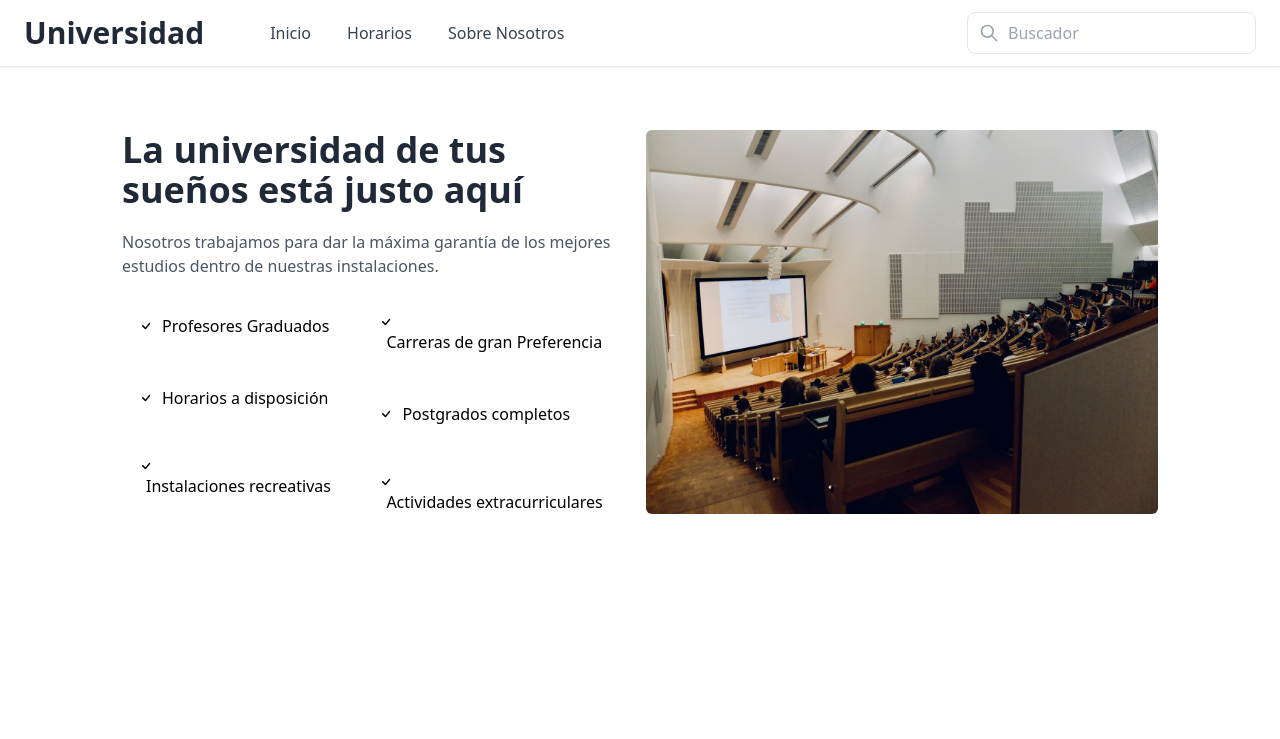
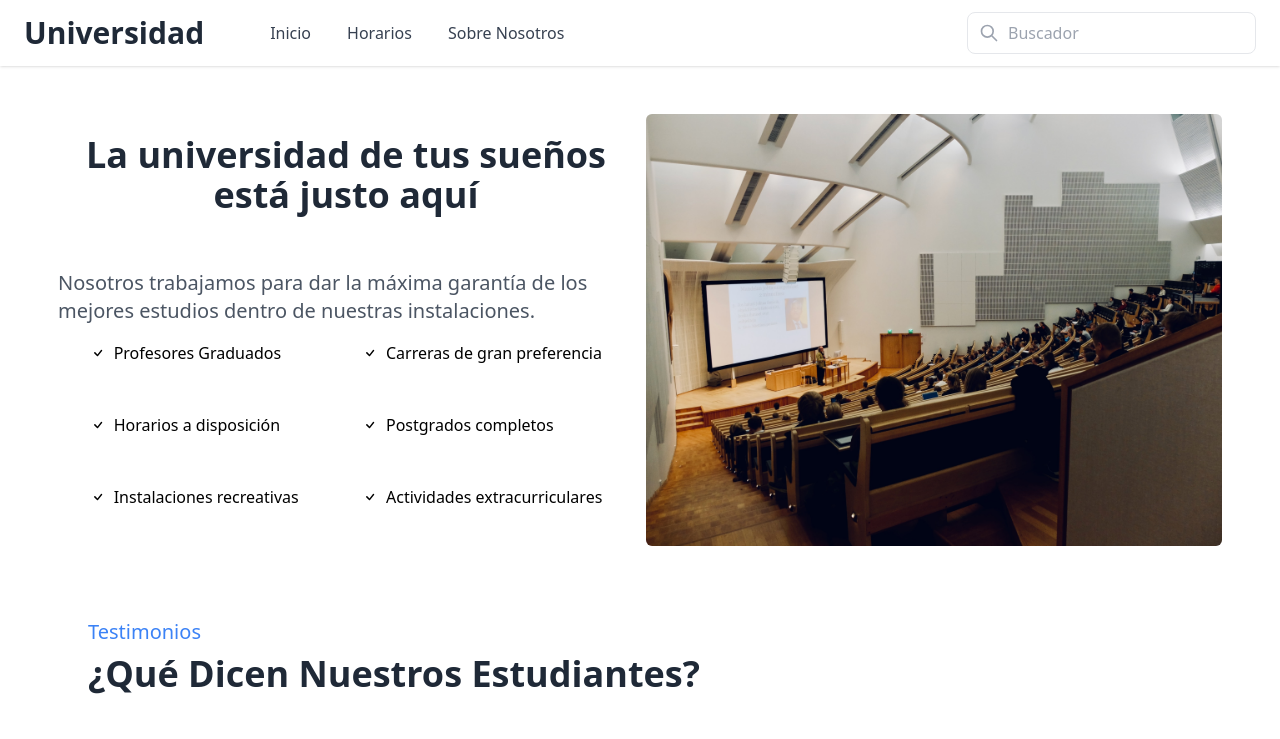
Before and after one commit to danielyepez13/universidad_amada, a PHP site: page / in a window 1280 px wide. Shown: the top 739 px of the page. Before the commit the page ends 514 px from the top, so only its background shows below. Run offline with PHP 8.4, Linux system fonts and the light colour scheme; some libraries are stand-ins or nearby versions.

Commit message:
Testimonio parte 1

```diff
--- a/index.php
+++ b/index.php
@@ -8,6 +8,7 @@
     <title>Inicio</title>
     <script src="https://cdn.tailwindcss.com"></script>
     <script defer src="https://cdn.jsdelivr.net/npm/alpinejs@3.12.1/dist/cdn.min.js"></script>
+    <script src="./js/main.js"></script>
 </head>
 
 <body>
@@ -62,10 +63,11 @@
             </div>
         </div>
     </nav>
-    <div class="mt-16 mx-4 flex flex-wrap flex-col md:flex-row justify-center">
-        <div class="flex flex-col max-w-lg">
-            <h1 class="text-4xl font-bold text-gray-800 mb-5">La universidad de tus sueños está justo aquí</h1>
-            <p class="mb-5 text-gray-600">Nosotros trabajamos para dar la máxima garantía de los mejores estudios dentro de nuestras instalaciones.</p>
+    <div class="md:mt-12 mt-8 mx-4 flex flex-wrap flex-col md:flex-row justify-center">
+        <div class="flex flex-col justify-around max-w-xl">
+            <h1 class="text-4xl font-bold text-gray-800 mb-3 text-center">La universidad de tus sueños está justo aquí</h1>
+            <div class="hidden md:block">
+                <p class="text-gray-600 text-xl">Nosotros trabajamos para dar la máxima garantía de los mejores estudios dentro de nuestras instalaciones.</p>
                 <div class="flex flex-row justify-around">
                     <div class="flex flex-col space-y-4">
                         <div class="p-4 flex flex-wrap items-center">
@@ -92,7 +94,7 @@
                             <svg xmlns="http://www.w3.org/2000/svg" width="16" height="16" fill="currentColor" viewBox="0 0 16 16">
                                 <path d="M10.97 4.97a.75.75 0 0 1 1.07 1.05l-3.99 4.99a.75.75 0 0 1-1.08.02L4.324 8.384a.75.75 0 1 1 1.06-1.06l2.094 2.093 3.473-4.425a.267.267 0 0 1 .02-.022z" />
                             </svg>
-                        <p class="ml-2">Carreras de gran Preferencia</p>
+                            <p class="ml-2">Carreras de gran preferencia</p>
                         </div>
                         <div class="p-4 flex flex-wrap items-center">
                             <svg xmlns="http://www.w3.org/2000/svg" width="16" height="16" fill="currentColor" viewBox="0 0 16 16">
@@ -109,10 +111,59 @@
                     </div>
                 </div>
             </div>
-        <div class="max-w-lg overflow-hidden ml-3">
+        </div>
+        <div class="max-w-xl md:ml-3">
             <img class="w-full object-cover rounded-md" src="img/universidad.jpg" alt="">
         </div>
     </div>
+    <section class="bg-white dark:bg-gray-800 mt-8">
+        <div class="max-w-6xl px-6 py-10 mx-auto">
+            <p class="text-xl font-medium text-blue-500 ">Testimonios</p>
+
+            <h1 class="mt-2 text-3xl font-semibold text-gray-800 capitalize lg:text-4xl dark:text-white">
+                ¿Qué dicen nuestros estudiantes?
+            </h1>
+
+            <main class="relative z-20 w-full mt-8 md:flex md:items-center xl:mt-12">
+                <div class="absolute w-full bg-blue-800 -z-10 md:h-96 rounded-2xl"></div>
+
+                <div class="w-full p-6 bg-blue-600 md:flex md:items-center rounded-2xl md:bg-transparent md:p-0 lg:px-12 md:justify-evenly" x-data="getCarouselData()">
+                    <template x-for="image in images.slice(currentIndex, currentIndex + 1)" :key="images.indexOf(image)">
+                        <img class="h-24 w-24 md:mx-6 rounded-full object-cover shadow-md md:h-[32rem] md:w-80 lg:h-[36rem] lg:w-[26rem] md:rounded-2xl" :src="image.imagen" alt="foto de estudiante">
+                    </template>
+                    <!-- <img class="h-24 w-24 md:mx-6 rounded-full object-cover shadow-md md:h-[32rem] md:w-80 lg:h-[36rem] lg:w-[26rem] md:rounded-2xl" src="https://images.unsplash.com/photo-1488508872907-592763824245?ixlib=rb-1.2.1&ixid=MnwxMjA3fDB8MHxwaG90by1wYWdlfHx8fGVufDB8fHx8&auto=format&fit=crop&w=1470&q=80" alt="student photo" /> -->
+
+                    <div class="mt-2 md:mx-6">
+                        <template x-for="image in images.slice(currentIndex, currentIndex + 1)" :key="images.indexOf(image)">
+                            <div>
+                                <p class="text-xl font-medium tracking-tight text-white" x-text="image.nombre"></p>
+                                <p class="text-blue-200" x-text="image.carrera"></p>
+                                <p class="mt-4 text-lg leading-relaxed text-white md:text-xl" x-text="image.experiencia"></p>
+                            </div>
+                        </template>
+
+                        <div class="flex items-center justify-between mt-6 md:justify-start">
+                            <button title="Izquierda" class="p-2 text-white transition-colors duration-300 border rounded-full rtl:-scale-x-100 hover:bg-blue-400" @click="decrement()">
+                                <svg xmlns="http://www.w3.org/2000/svg" class="w-6 h-6" fill="none" viewBox="0 0 24 24" stroke="currentColor" stroke-width="2">
+                                    <path stroke-linecap="round" stroke-linejoin="round" d="M15 19l-7-7 7-7" />
+                                </svg>
+                            </button>
+
+                            <button title="Derecha" class="p-2 text-white transition-colors duration-300 border rounded-full rtl:-scale-x-100 md:mx-6 hover:bg-blue-400" @click="increment()">
+                                <svg xmlns="http://www.w3.org/2000/svg" class="w-6 h-6" fill="none" viewBox="0 0 24 24" stroke="currentColor" stroke-width="2">
+                                    <path stroke-linecap="round" stroke-linejoin="round" d="M9 5l7 7-7 7" />
+                                </svg>
+                            </button>
+                        </div>
+                    </div>
+                </div>
+            </main>
+        </div>
+    </section>
+
+    <script>
+
+    </script>
 </body>
 
 </html>
--- /dev/null
+++ b/js/main.js
@@ -0,0 +1,22 @@
+function getCarouselData() {
+    return {
+        currentIndex: 0,
+        images: [
+            {
+                id: 1,  imagen: 'https://images.unsplash.com/photo-1618355776464-8666794d2520?ixlib=rb-4.0.3&ixid=M3wxMjA3fDB8MHxwaG90by1wYWdlfHx8fGVufDB8fHx8fA%3D%3D&auto=format&fit=crop&w=387&q=80', nombre: 'Ema Watson', carrera: 'Estudiante de Administración', experiencia: '“Lorem ipsum dolor sit amet, consectetur adipisicing elit. Tempore quibusdam ducimus libero a”'
+            },
+            {
+                id: 2,  imagen: 'https://images.unsplash.com/photo-1567168539593-59673ababaae?ixlib=rb-4.0.3&ixid=M3wxMjA3fDB8MHxzZWFyY2h8MTF8fHN0dWRlbnR8ZW58MHx8MHx8fDA%3D&auto=format&fit=crop&w=500&q=60', nombre: 'Steven McFly', carrera: 'Estudiante de Ingenieria Informática', experiencia: '“Lorem ipsum dolor sit amet, consectetur adipisicing elit. Tempore quibusdam ducimus libero a”'
+            },
+            {
+                id: 3,  imagen: 'https://images.unsplash.com/photo-1517256673644-36ad11246d21?ixlib=rb-4.0.3&ixid=M3wxMjA3fDB8MHxzZWFyY2h8MjR8fHN0dWRlbnR8ZW58MHx8MHx8fDA%3D&auto=format&fit=crop&w=500&q=60', nombre: 'Lorena Madison', carrera: 'Estudiante de Ingeniería Agropecuaria', experiencia: '“Lorem ipsum dolor sit amet, consectetur adipisicing elit. Tempore quibusdam ducimus libero a”'
+            }
+        ],
+        increment() {
+            this.currentIndex = this.currentIndex === this.images.length - 1 ? 0 : this.currentIndex + 1;
+        },
+        decrement() {
+            this.currentIndex = this.currentIndex === this.images.length - 1 ? 0 : this.currentIndex - 1;
+        },
+    }
+}
```
Lines whose indentation alone changed are shown as unchanged.
